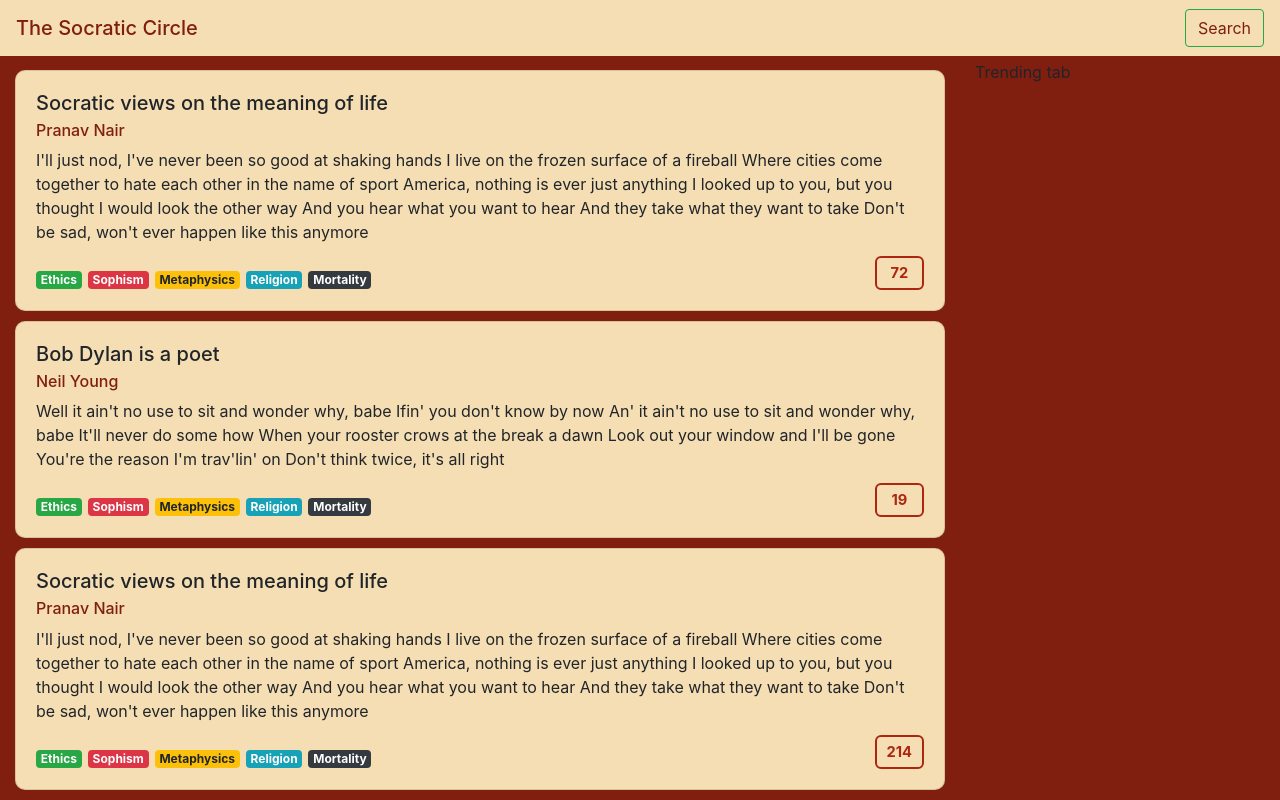
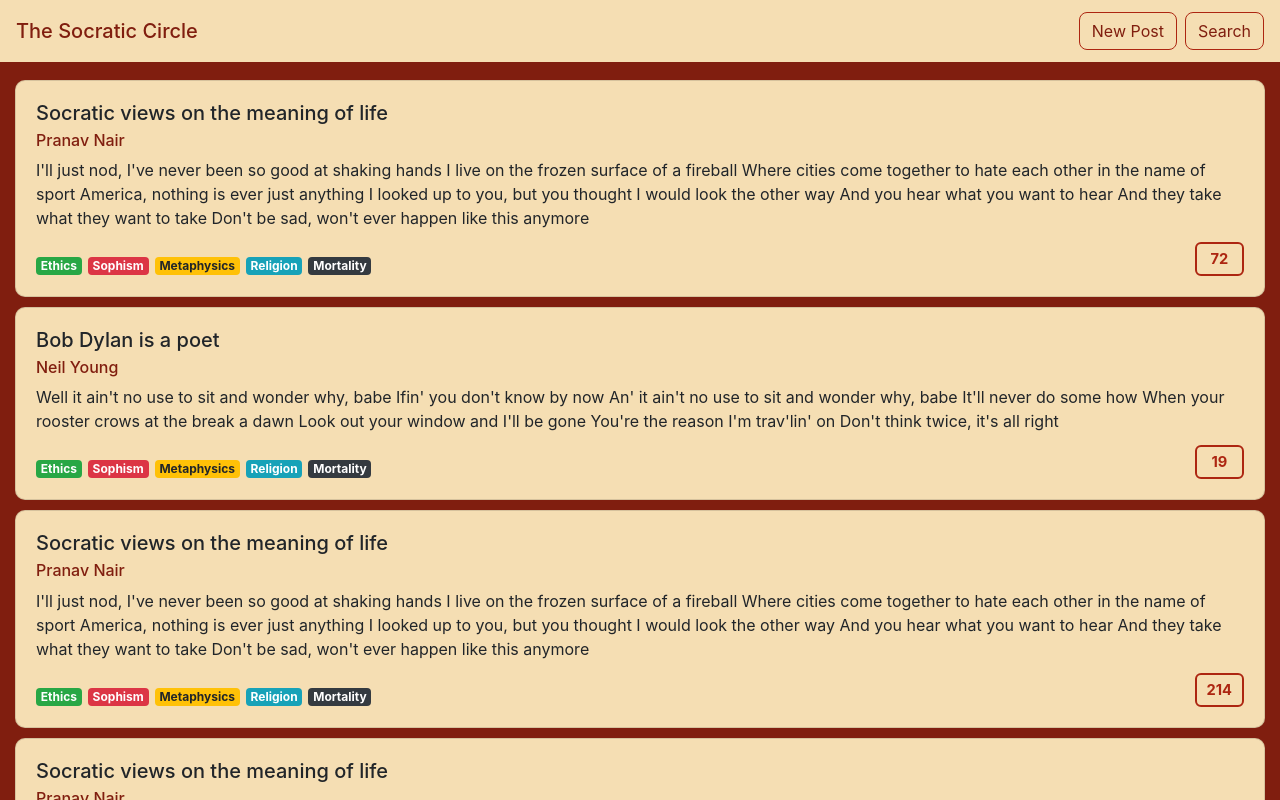
Before and after one commit to Automage/SocraticCircle, a React (Create React App) app in the folder frontend/the-socratic-circle/: page / in a window 1280 px wide. Shown: the top 800 px of the page. Built offline with nearby package versions, Linux system fonts and the light colour scheme.

Commit message:
Responsive design + removed trendingTab temporarily

```diff
--- a/frontend/the-socratic-circle/public/index.html
+++ b/frontend/the-socratic-circle/public/index.html
@@ -48,5 +48,20 @@
       To begin the development, run `npm start` or `yarn start`.
       To create a production bundle, use `npm run build` or `yarn build`.
     -->
+    <script
+      src="https://code.jquery.com/jquery-3.2.1.slim.min.js"
+      integrity="sha384-KJ3o2DKtIkvYIK3UENzmM7KCkRr/rE9/Qpg6aAZGJwFDMVNA/GpGFF93hXpG5KkN"
+      crossorigin="anonymous"
+    ></script>
+    <script
+      src="https://cdnjs.cloudflare.com/ajax/libs/popper.js/1.12.9/umd/popper.min.js"
+      integrity="sha384-ApNbgh9B+Y1QKtv3Rn7W3mgPxhU9K/ScQsAP7hUibX39j7fakFPskvXusvfa0b4Q"
+      crossorigin="anonymous"
+    ></script>
+    <script
+      src="https://maxcdn.bootstrapcdn.com/bootstrap/4.0.0/js/bootstrap.min.js"
+      integrity="sha384-JZR6Spejh4U02d8jOt6vLEHfe/JQGiRRSQQxSfFWpi1MquVdAyjUar5+76PVCmYl"
+      crossorigin="anonymous"
+    ></script>
   </body>
 </html>
--- a/frontend/the-socratic-circle/src/App.css
+++ b/frontend/the-socratic-circle/src/App.css
@@ -7,7 +7,26 @@
 }
 
 .navbar-font {
-  color: #801e0f;
+  color: #801e0f !important;
+}
+
+#navbar-title:hover {
+  color: orange !important;
+}
+
+.btn-outline-primary,
+.btn-outline-primary:hover,
+.btn-outline-primary:active,
+.btn-outline-primary:visited {
+  border-color: #ad2611 !important;
+  border-radius: 8px;
+}
+
+.btn-outline-primary:hover,
+.btn-outline-primary:active,
+.btn-outline-primary:visited {
+  background-color: #ad2611 !important;
+  color: white !important;
 }
 
 .card {
@@ -33,9 +52,7 @@
   text-align: center;
   font-size: 11pt;
 
-  position: absolute;
-  bottom: 0;
-  right: 15px;
+  margin-top: 10px;
 }
 
 .circle {
@@ -45,3 +62,22 @@
 .circle-container {
   padding-top: 6px;
 }
+
+@media (min-width: 560px) {
+  .post-points {
+    color: #ad2611;
+    padding: 4px;
+    font-weight: bold;
+    border-radius: 6px;
+    border-style: solid;
+    border-width: 2px;
+    min-width: 5ch;
+    display: inline-block;
+    text-align: center;
+    font-size: 11pt;
+
+    position: absolute;
+    bottom: 0;
+    right: 15px;
+  }
+}
--- a/frontend/the-socratic-circle/src/components/feed/feed.jsx
+++ b/frontend/the-socratic-circle/src/components/feed/feed.jsx
@@ -63,8 +63,9 @@ class Feed extends Component {
     ]
   };
   render() {
+    //   TODO: when re-adding TrendingTab, use colo-lg-9
     return (
-      <div className="col-lg-9">
+      <div className="col-lg-12">
         {this.state.posts.map(post => (
           <Post data={post}></Post>
         ))}
--- a/frontend/the-socratic-circle/src/components/feed/post.jsx
+++ b/frontend/the-socratic-circle/src/components/feed/post.jsx
@@ -12,7 +12,7 @@ class Post extends Component {
           </h6>
           <p className="card-text">{this.props.data.body}</p>
           <div class="row">
-            <div class="col-sm circle-container">
+            <div class="col-sm-9 circle-container">
               <a href="#" class="badge badge-success circle">
                 Ethics
               </a>
@@ -29,7 +29,7 @@ class Post extends Component {
                 Mortality
               </a>
             </div>
-            <div className="col-sm">
+            <div className="col-sm-3">
               <div className="post-points float-right">
                 {this.props.data.points}
               </div>
--- a/frontend/the-socratic-circle/src/components/navbar.jsx
+++ b/frontend/the-socratic-circle/src/components/navbar.jsx
@@ -4,18 +4,45 @@ class Navbar extends Component {
   state = {};
   render() {
     return (
-      <nav className="navbar fixed-top view-component">
-        <a class="navbar-brand mb-0 navbar-font h1" href="#">
+      <nav className="navbar navbar-expand-md fixed-top navbar-light view-component">
+        <a
+          className="navbar-brand mb-0 navbar-font h1"
+          id="navbar-title"
+          href="#"
+        >
           The Socratic Circle
         </a>
-        <form>
         <button
-            class="btn btn-outline-success my-2 my-sm-0 navbar-font"
+          className="navbar-toggler"
+          type="button"
+          data-toggle="collapse"
+          data-target="#navbarTogglerDemo02"
+          aria-controls="navbarTogglerDemo02"
+          aria-expanded="false"
+          aria-label="Toggle navigation"
+        >
+          <span className="navbar-toggler-icon"></span>
+        </button>
+
+        <div className="collapse navbar-collapse" id="navbarTogglerDemo02">
+          {/* Just to move search to the right side */}
+          <ul className="navbar-nav mr-auto mt-2 mt-lg-0" />
+
+          <form className="form-inline my-2 my-lg-0">
+            <button
+              class="btn btn-outline-primary my-2 my-sm-1 ml-2 navbar-font"
+              type="submit"
+            >
+              New Post
+            </button>
+            <button
+              class="btn btn-outline-primary my-2 my-sm-1 ml-2 navbar-font"
               type="submit"
             >
               Search
             </button>
           </form>
+        </div>
       </nav>
     );
   }
--- a/frontend/the-socratic-circle/src/components/panel.jsx
+++ b/frontend/the-socratic-circle/src/components/panel.jsx
@@ -9,7 +9,7 @@ class Panel extends Component {
       <div className="container-fluid panel">
         <div className="row">
           <Feed />
-          <TrendingTab />
+          {/* <TrendingTab /> */}
         </div>
       </div>
     );
--- a/frontend/the-socratic-circle/src/index.css
+++ b/frontend/the-socratic-circle/src/index.css
@@ -4,7 +4,7 @@ body {
     "Ubuntu", "Cantarell", "Fira Sans", "Droid Sans", "Helvetica Neue",
     sans-serif;
   background-color: #801e0f;
-  padding-top: 75px;
+  padding-top: 65px;
   -webkit-font-smoothing: antialiased;
   -moz-osx-font-smoothing: grayscale;
 }
@@ -21,8 +21,21 @@ code {
       "Oxygen", "Ubuntu", "Cantarell", "Fira Sans", "Droid Sans",
       "Helvetica Neue", sans-serif;
     background-color: #801e0f;
-    padding-top: 60px;
+    padding-top: 85px;
     -webkit-font-smoothing: antialiased;
     -moz-osx-font-smoothing: grayscale;
   }
 }
+
+@media (min-width: 992px) {
+  body {
+    margin: 0;
+    font-family: -apple-system, BlinkMacSystemFont, "Segoe UI", "Roboto",
+      "Oxygen", "Ubuntu", "Cantarell", "Fira Sans", "Droid Sans",
+      "Helvetica Neue", sans-serif;
+    background-color: #801e0f;
+    padding-top: 70px;
+    -webkit-font-smoothing: antialiased;
+    -moz-osx-font-smoothing: grayscale;
+  }
+}
```
Lines whose indentation alone changed are shown as unchanged.
